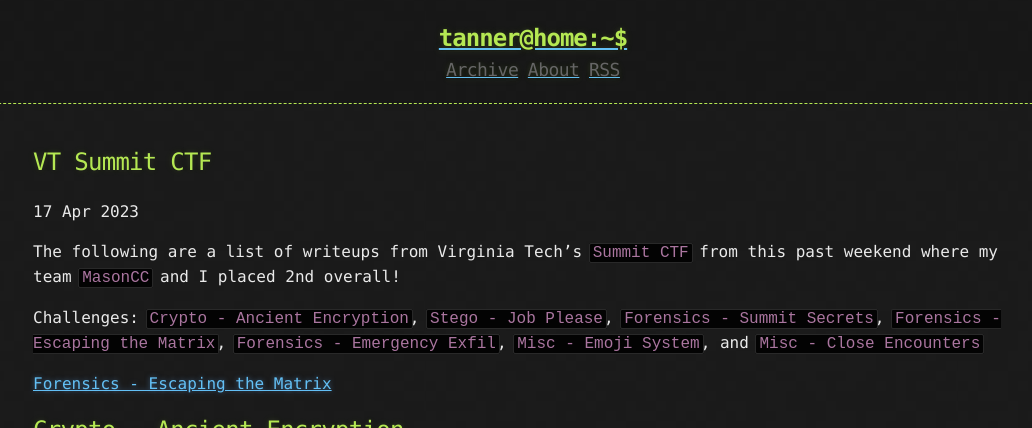
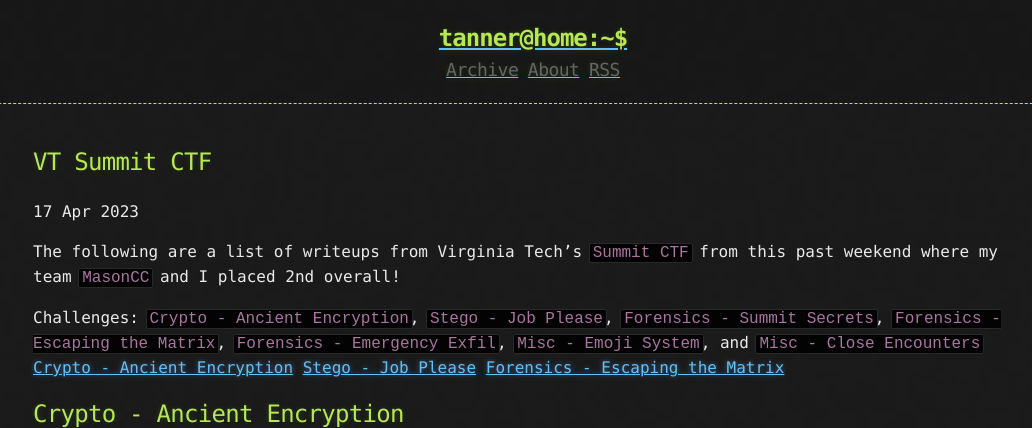
Before and after one commit to Txnn3r/Txnn3r.github.io, a Jekyll site: the page built from _posts/2023-04-17-SummitCTF.md, in a window 1280 px wide and 900 px high, cut to the strip 0-428 px from the top of the window. Shown: the whole strip, without its empty margins (107-1139 px from the left). Built offline with Jekyll 4.4.1, drawn with Linux system fonts in a browser that asks for light colours.

Commit message:
Update 2023-04-17-SummitCTF.md

```diff
--- a/_posts/2023-04-17-SummitCTF.md
+++ b/_posts/2023-04-17-SummitCTF.md
@@ -6,7 +6,8 @@ published: true
 The following are a list of writeups from Virginia Tech's `Summit CTF` from this past weekend where my team `MasonCC` and I placed 2nd overall!
 
 Challenges: `Crypto - Ancient Encryption`, `Stego - Job Please`, `Forensics - Summit Secrets`, `Forensics - Escaping the Matrix`, `Forensics - Emergency Exfil`, `Misc - Emoji System`, and `Misc - Close Encounters`
-
+[Crypto - Ancient Encryption](#Crypto---Ancient-Encryption)
+[Stego - Job Please](#Stego---Job-Please)
 [Forensics - Escaping the Matrix](#forensics---escaping-the-matrix)
 
 ## [](#Crypto-AncientEncryption)Crypto - Ancient Encryption
```
